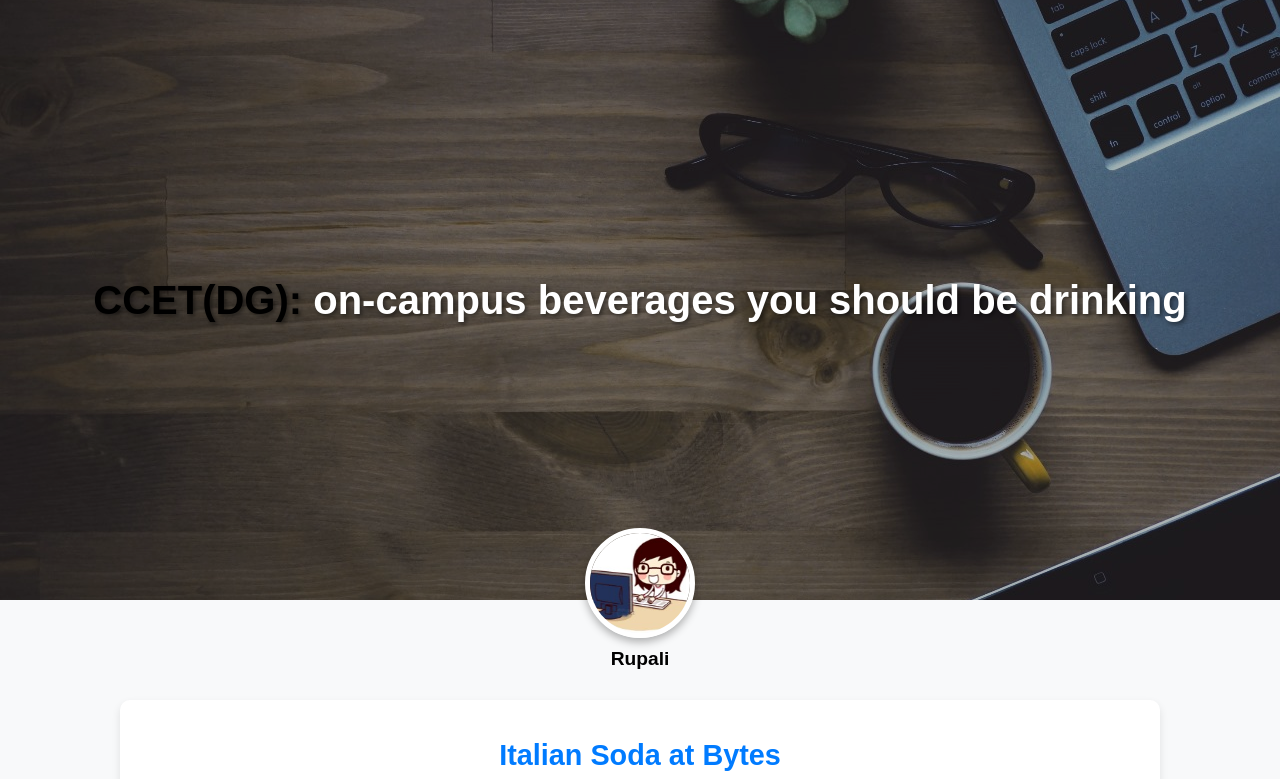
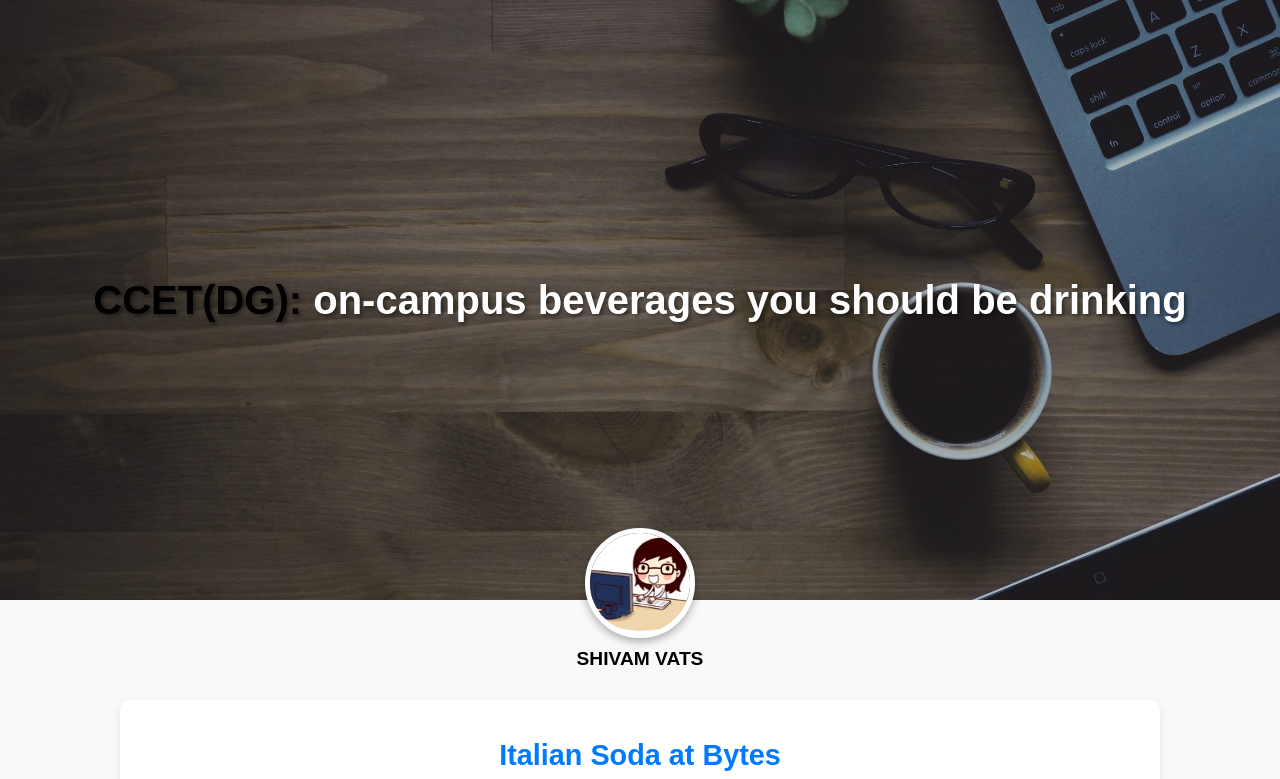
Before and after one commit to ShivamVats1/PRACTICAL2, a plain HTML site: page index.html in a window 1280 px wide. Shown: the top 779 px of the page. Drawn offline with Linux system fonts and the light colour scheme.

Commit message:
Update index.html

```diff
--- a/index.html
+++ b/index.html
@@ -144,7 +144,7 @@
         <div class="profile-icon">
           <img src="profile.jpeg" alt="Profile Icon" />
         </div>
-        <div class="profile-name">Rupali</div>
+        <div class="profile-name">SHIVAM VATS</div>
       </div>
     </header>
 
```
